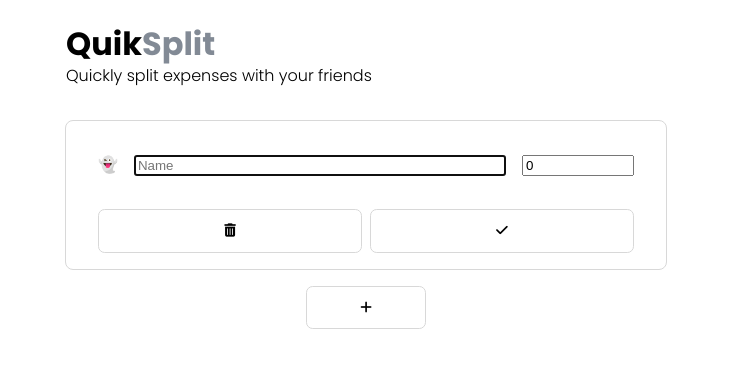
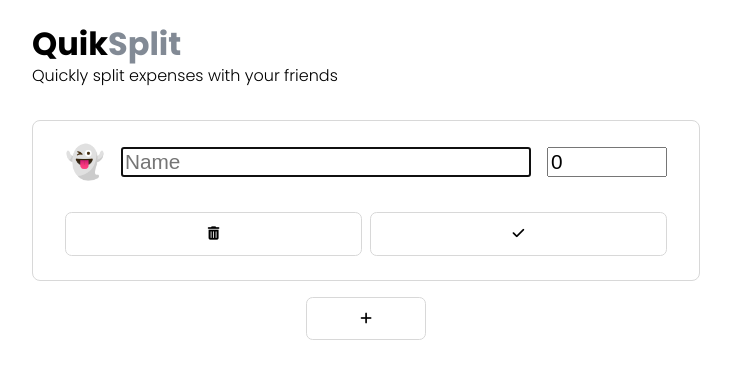
Before and after one commit to jcmagat/quiksplit, a React (Create React App) app: page / in a window 1280 px wide. Shown: the top 378 px of the page, without its empty margins (274-1005 px from the left). Built offline with nearby package versions, Linux system fonts and the light colour scheme.

Commit message:
Improve styling of FriendCard

```diff
--- a/src/css/style.css
+++ b/src/css/style.css
@@ -1,3 +1,10 @@
+*,
+*::before,
+*::after {
+  -webkit-box-sizing: border-box;
+          box-sizing: border-box;
+}
+
 body {
   font-family: "Poppins", sans-serif;
   font-weight: 300;
@@ -21,10 +28,11 @@ button {
   border: 1px solid #d8d8d8;
   background: inherit;
   border-radius: 0.5em;
+  font-weight: 700;
 }
 
 .parent-container {
-  max-width: 600px;
+  max-width: 700px;
   margin: auto;
   padding: 1em 1em 3em;
 }
@@ -63,8 +71,8 @@ button {
 .friend-card {
   border: 1px solid #d8d8d8;
   border-radius: 0.5em;
-  padding: 1em 2em;
-  width: calc(100% - 4em);
+  padding: 0.5em 2em;
+  width: 100%;
 }
 
 .friend-card-content {
@@ -85,14 +93,31 @@ button {
   font-size: 1.3em;
 }
 
+.friend-card-content input {
+  font-size: 1.3em;
+  width: 0;
+}
+
+.friend-card-content input::-webkit-outer-spin-button,
+.friend-card-content input::-webkit-inner-spin-button {
+  -webkit-appearance: none;
+  margin: 0;
+}
+
+.friend-card-content input[type="number"] {
+  -moz-appearance: textfield;
+  -ms-flex-preferred-size: 120px;
+      flex-basis: 120px;
+}
+
 .friend-card-name {
   -webkit-box-flex: 1;
-      -ms-flex: 1;
-          flex: 1;
+      -ms-flex-positive: 1;
+          flex-grow: 1;
 }
 
 .friend-card-buttons {
-  margin-top: 1em;
+  margin: 1em 0;
   display: -webkit-box;
   display: -ms-flexbox;
   display: flex;
@@ -171,6 +196,6 @@ button {
 
 .debts-simplify {
   display: block;
-  margin: 2em auto 1em;
+  margin: 2em auto 1.5em;
 }
 /*# sourceMappingURL=style.css.map */
--- a/src/css/style.scss
+++ b/src/css/style.scss
@@ -17,6 +17,12 @@ $fs-h2: 1.3em;
 $fs-body: 1rem;
 
 // ========== General ==========
+*,
+*::before,
+*::after {
+  box-sizing: border-box;
+}
+
 body {
   font-family: $poppins;
   font-weight: $fw-regular;
@@ -40,11 +46,12 @@ button {
   border: 1px solid $lightGray;
   background: inherit;
   border-radius: 0.5em;
+  font-weight: $fw-bold;
 }
 
 // ========== Parent ==========
 .parent-container {
-  max-width: 600px;
+  max-width: 700px;
   margin: auto;
   padding: 1em 1em 3em;
 }
@@ -78,8 +85,8 @@ button {
 .friend-card {
   border: 1px solid $lightGray;
   border-radius: 0.5em;
-  padding: 1em 2em;
-  width: calc(100% - 4em); // - 4em to account for padding
+  padding: 0.5em 2em;
+  width: 100%;
 }
 
 .friend-card-content {
@@ -91,14 +98,31 @@ button {
   span {
     font-size: $fs-h2;
   }
+
+  input {
+    font-size: $fs-h2;
+    width: 0;
+  }
+
+  // Removes the arrows on the number input
+  input::-webkit-outer-spin-button,
+  input::-webkit-inner-spin-button {
+    -webkit-appearance: none;
+    margin: 0;
+  }
+
+  input[type="number"] {
+    -moz-appearance: textfield;
+    flex-basis: 120px;
+  }
 }
 
 .friend-card-name {
-  flex: 1;
+  flex-grow: 1;
 }
 
 .friend-card-buttons {
-  margin-top: 1em;
+  margin: 1em 0;
   display: flex;
   flex-direction: row;
   gap: 0.5em;
@@ -171,5 +195,5 @@ button {
 
 .debts-simplify {
   display: block;
-  margin: 2em auto 1em;
+  margin: 2em auto 1.5em;
 }
--- a/src/features/Friends/FriendCard.tsx
+++ b/src/features/Friends/FriendCard.tsx
@@ -50,7 +50,7 @@ export function FriendCard(props: Props) {
       {isEditMode ? (
         <form className="friend-card" onSubmit={handleSubmit}>
           <div className="friend-card-content">
-            <p>{friend.emoji}</p>
+            <h1>{friend.emoji}</h1>
 
             <input
               className="friend-card-name"
@@ -83,7 +83,7 @@ export function FriendCard(props: Props) {
       ) : (
         <div className="friend-card" onClick={() => setIsEditMode(true)}>
           <div className="friend-card-content">
-            <span>{friend.emoji}</span>
+            <h1>{friend.emoji}</h1>
 
             <h2 className="friend-card-name">{friend.name}</h2>
 
```
Also changed, not shown: 1 other file (tests, documents, lock files or other folders).
